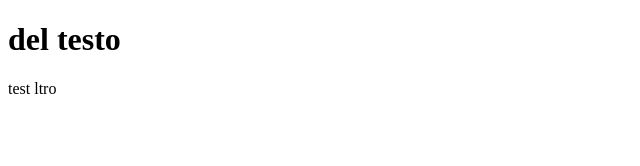
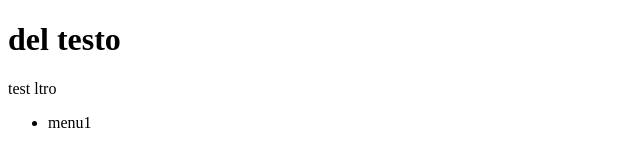
Before and after one commit to tommasosabatini/learn-git, a plain HTML site: page index.html in a window 1280 px wide. Shown: the full height of the page, 0-640 px from the left. Drawn offline with Linux system fonts and the light colour scheme.

Commit message:
aggiunto altra orba

```diff
--- a/index.html
+++ b/index.html
@@ -6,5 +6,8 @@
     <body>
         <h1>del testo</h1>
         <p>test ltro</p>
+        <ul>
+            <li>menu1 </li>
+        </ul>
     </body>
 </html>
```
